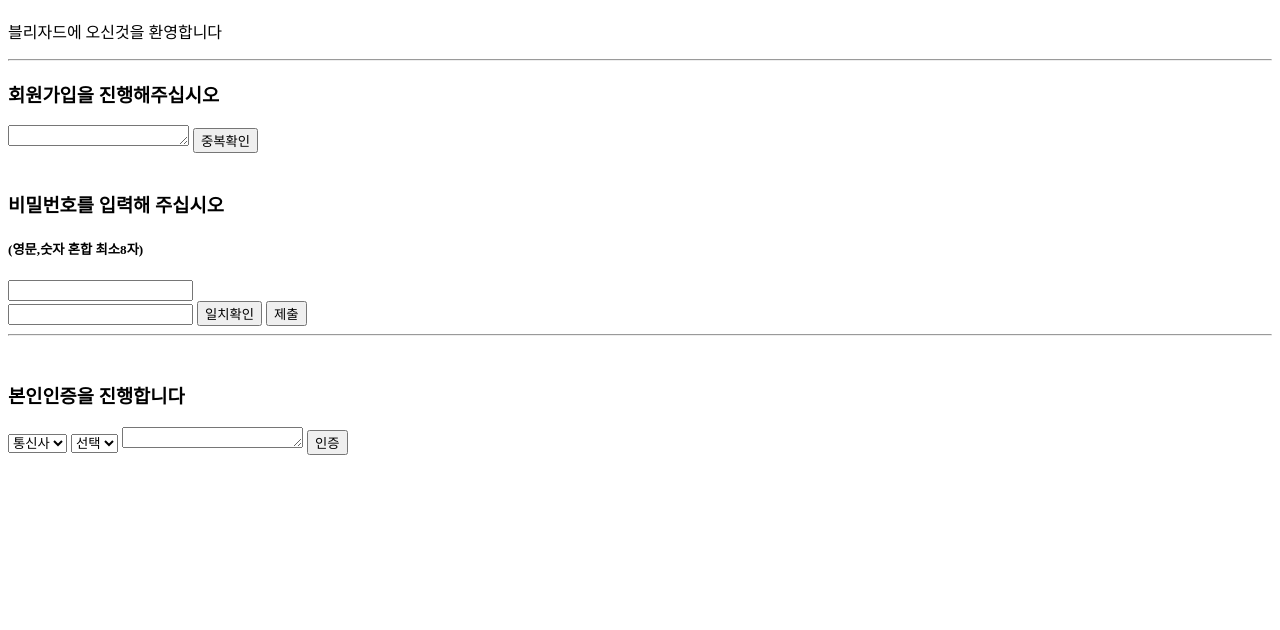
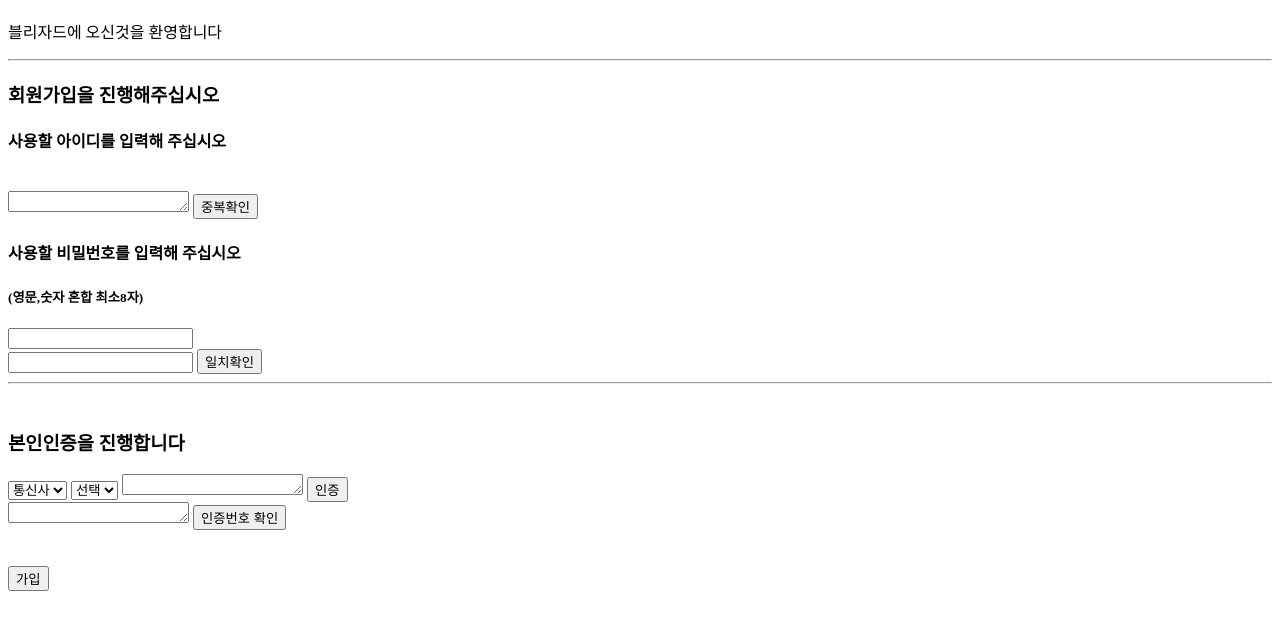
Before and after one commit to luel9635/DP2019, a plain HTML site: page form.html in a window 1280 px wide. Shown: the part 112-742 px from the top of the page. Drawn offline with Linux system fonts and the light colour scheme.

Commit message:
Update form.html

```diff
--- a/form.html
+++ b/form.html
@@ -17,15 +17,19 @@
 
     <h3>회원가입을 진행해주십시오</h3>
     <form>
-            <textarea cols="20" rows="1">
+            <h4>사용할 아이디를 입력해 주십시오</h4>
+            <br>
+        <textarea cols="20" rows="1">
 
 
-                </textarea>
+
+                </textarea> <input type="button" onclick="alert('사용가능한 아이디입니다')"value="중복확인" />
                  <!-- button 버튼-->
-                 <input type="button" onclick="alert('사용가능한 아이디입니다')"value="중복확인" />
-                 <br>
-                 <br>
-                 <h3>비밀번호를 입력해 주십시오</h3><h5>(영문,숫자 혼합 최소8자)</h5>
+                 <h4>사용할 비밀번호를 입력해 주십시오</h4>
+
+
+
+                 <h5>(영문,숫자 혼합 최소8자)</h5>
                  <input value="" type="password" cols="20" rows="1">
                  <br>
                  <input value="" type="password" cols="20" rows="1">
@@ -35,7 +39,7 @@
                  <input type="button" onclick="alert('비밀번호가 일치합니다')" value="일치확인"/>
 
                  <!-- submit 제출 버튼-->
-                <input type="submit" value="제출" />
+
                 <hr>
 <br>
 <h3> 본인인증을 진행합니다 </h3>
@@ -61,6 +65,20 @@
         </textarea>
          <!-- button 버튼-->
          <input type="button" onclick="alert('인증번호가 발송되었습니다')"value="인증" />
+         <br>
+         <textarea cols="20" rows="1">
+
+
+            </textarea>
+            <input type="button" onclick="alert('본인 확인됬습니다')"value="인증번호 확인" />
+
+
+         <br>
+         <br>
+         <br>
+
+         <input type="button" onclick="alert('회원가입이 완료되었습니다')"value="가입" />
+
 
 
 
```
